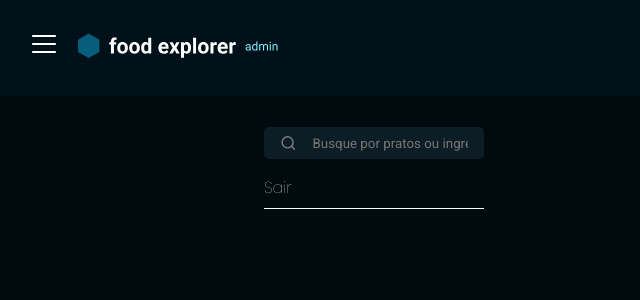
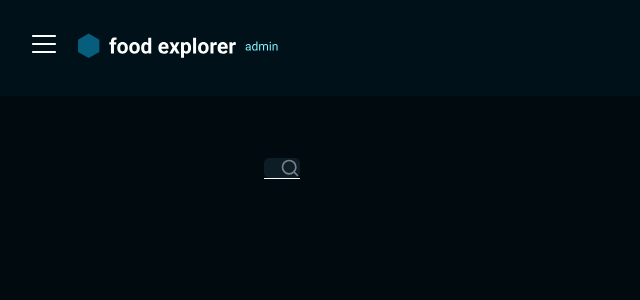
Before and after one commit to daiaanebarbosaf/foodexplorer, a React (Vite) app: page / in a window 1280 px wide. Shown: the top 300 px of the page, without its empty margins (0-640 px from the left). Built offline with nearby package versions, Linux system fonts and the light colour scheme.

Commit message:
Ajustando fechamento do menu

```diff
--- a/src/components/Header/index.jsx
+++ b/src/components/Header/index.jsx
@@ -15,12 +15,17 @@ export function Header(){
         var menuClose = document.getElementById('buttonClose');
         var adminLogo = document.getElementById('logoAdmin');
         var textMenu = document.getElementById('menuText');
+        var searchPlate = document.getElementById('searchPlate');
+        var buttonExit = document.getElementById('buttonExit');
 
         menuExpand.classList.add('hide');
         adminLogo.classList.add('hide');
 
         menuClose.classList.remove('hide');
         textMenu.classList.remove('hide');
+        searchPlate.classList.remove('hide');
+        buttonExit.classList.remove('hide');
+
     }
 
     function closeMenu(){
@@ -29,10 +34,15 @@ export function Header(){
         var menuClose = document.getElementById('buttonClose');
         var adminLogo = document.getElementById('logoAdmin');
         var textMenu = document.getElementById('menuText');
+        var searchPlate = document.getElementById('searchPlate');
+        var buttonExit = document.getElementById('buttonExit');
+
 
 
         menuClose.classList.add('hide');
         textMenu.classList.add('hide');
+        searchPlate.classList.add('hide');
+        buttonExit.classList.add('hide');
 
         menuExpand.classList.remove('hide');
         adminLogo.classList.remove('hide');
@@ -50,9 +60,9 @@ export function Header(){
                     <img className="hide" id="buttonClose" src={buttonClose} alt="Imagem de um X para fechar o menu" />
                     <h1 className="hide" id="menuText">Menu</h1>
                 </MenuClose>
-                <Menu onClick={closeMenu}>
-                    <Input placeholder="Busque por pratos ou ingredientes" icon={FiSearch}/>
-                    <p>Sair</p>
+                <Menu onClick={expandMenu}>
+                    <Input className="hide" id="searchPlate" placeholder="Busque por pratos ou ingredientes" icon={FiSearch}/>
+                    <a className="hide" id="buttonExit" href="#">Sair</a>
                 </Menu>
 
         </Container>
```
